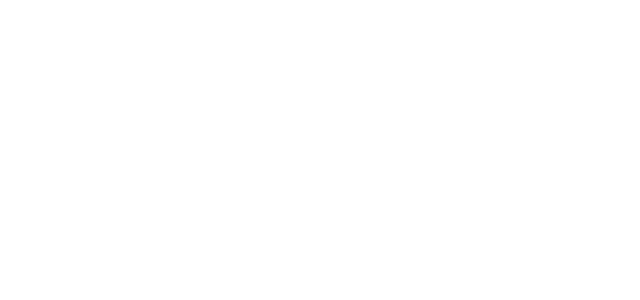
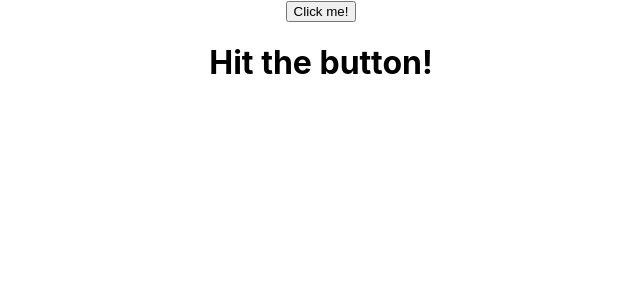
Before and after one commit to arejasverduras/KookBoek-React, a React (Create React App) app: page / in a window 1280 px wide. Shown: the top 300 px of the page, without its empty margins (319-959 px from the left). Built offline with nearby package versions, Linux system fonts and the light colour scheme.

Commit message:
make randomRecipeh function. Render on page. call function by click on the button. Updates the 'currentRecipeh' state

```diff
--- a/src/App.tsx
+++ b/src/App.tsx
@@ -1,12 +1,12 @@
 import React from 'react';
-
 import './App.css';
+import { Recipehs } from './components/Recipehs/Recipehs';
 
 function App() {
   return (
     <div className="App">
-        {/* <Header />
-        <Outlet /> / <Recepehs /> */}
+        {/* <Header /> */}
+        <Recipehs />
     </div>
   );
 }
--- /dev/null
+++ b/src/components/Recipehs/RandomButton/RandomButton.tsx
@@ -0,0 +1,15 @@
+import React from "react";
+import { useAppDispatch } from "../../../app/hooks";
+import { randomRecipeh } from "../recipehSlice";
+
+export const RandomButton = () => {
+    const dispatch = useAppDispatch();
+
+    const clickHandler = () => {
+        dispatch(randomRecipeh());
+    }
+
+    return (
+            <button id="randomButton" onClick={clickHandler}>Click me!</button>
+    )
+}
--- /dev/null
+++ b/src/components/Recipehs/Recipeh/Recipeh.tsx
@@ -0,0 +1,11 @@
+import React from "react";
+
+export const Recipeh = ({current}:any) => {
+
+    return (
+        <>
+            <p>ID: {current.id}</p>
+            <h1>{current.naam}</h1>
+        </>
+    )
+};
--- /dev/null
+++ b/src/components/Recipehs/RecipehLoader/RecipehLoader.tsx
@@ -0,0 +1,22 @@
+import React from "react";
+import { useAppSelector } from "../../../app/hooks";
+import { selectCurrentRecipeh } from "../recipehSlice";
+import { Recipeh } from "../Recipeh/Recipeh";
+import { Recepeh } from "../../../database";
+
+export const RecipehLoader = () => {
+
+    const recipeh: Recepeh | null = useAppSelector(selectCurrentRecipeh);
+
+    if (recipeh !== null){
+        return (
+            <Recipeh current={recipeh}/>
+        )
+    }
+
+    return (
+        <>
+        <h1>Hit the button!</h1>
+        </>
+    )
+};
--- /dev/null
+++ b/src/components/Recipehs/Recipehs.tsx
@@ -0,0 +1,12 @@
+import React from "react";
+import { RecipehLoader } from "./RecipehLoader/RecipehLoader";
+import { RandomButton } from "./RandomButton/RandomButton";
+
+export const Recipehs = () => {
+    return (
+        <>
+            <RandomButton />
+            <RecipehLoader />
+        </>
+    )
+};
--- a/src/components/Recipehs/recipehSlice.tsx
+++ b/src/components/Recipehs/recipehSlice.tsx
@@ -27,7 +27,6 @@
             const index = randomIndex(state.filteredRecipehs);
                 console.log(index);
             state.currentRecipeh = state.filteredRecipehs[index];
-                console.log(state.currentRecipeh);
         }
     },
     extraReducers: {}
--- a/src/database.tsx
+++ b/src/database.tsx
@@ -70,4 +70,4 @@
               'Zet de saus op een laag vuur, deze is nu klaar',
               'Voeg de pasta toe aan de saus als deze klaar is. Roer door en serveer. Eet smakelijk!' ]
     }
-  ]
+  ];
```
